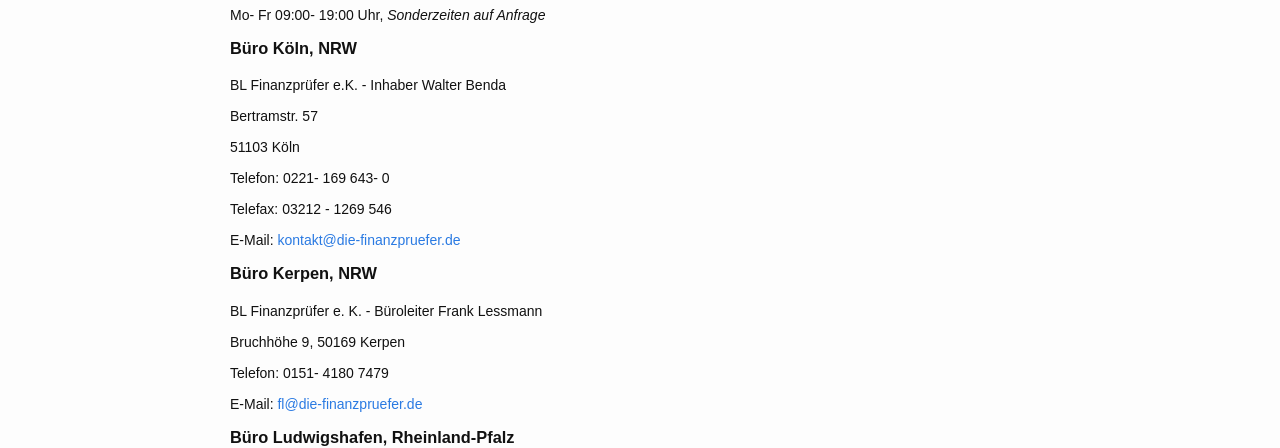
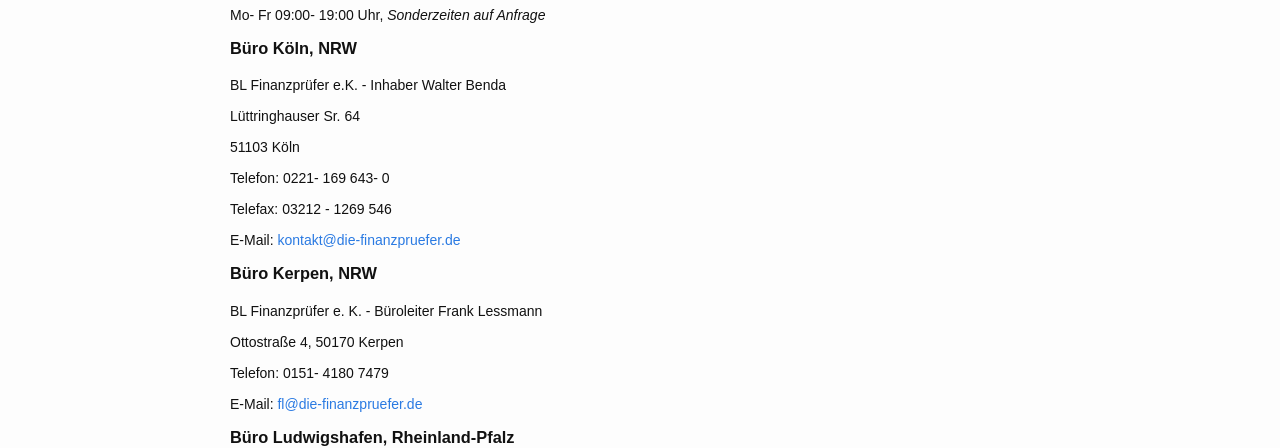
Before and after one commit to Die-Finanzpruefer/die-finanzpruefer.github.io, a Jekyll site: the page built from 04_kontakt.md, in a window 1280 px wide. Shown: the part 243-691 px from the top of the page. Built offline with Jekyll 4.4.1, drawn with Linux system fonts in a browser that asks for light colours; some web fonts are replaced.

Commit message:
Updated contact information

```diff
--- a/04_kontakt.md
+++ b/04_kontakt.md
@@ -21,7 +21,7 @@
 
 BL Finanzprüfer e.K. - Inhaber Walter Benda
 
-Bertramstr. 57
+Lüttringhauser Sr. 64
 
 51103 Köln
 
@@ -36,7 +36,7 @@
 
 BL Finanzprüfer e. K. - Büroleiter Frank Lessmann
 
-Bruchhöhe 9, 50169 Kerpen
+Ottostraße 4, 50170 Kerpen
 
 Telefon: 0151- 4180 7479
 
```
